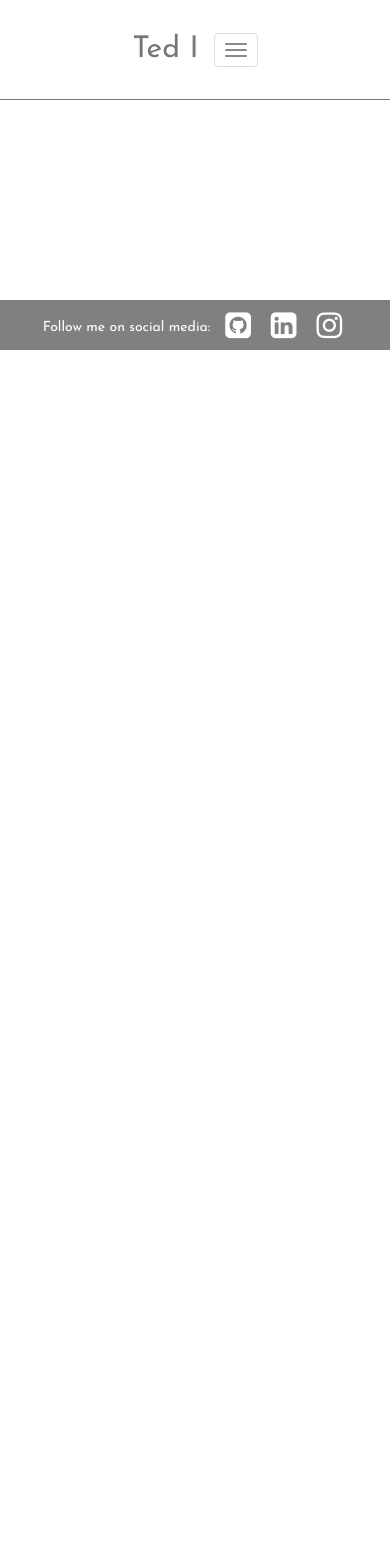
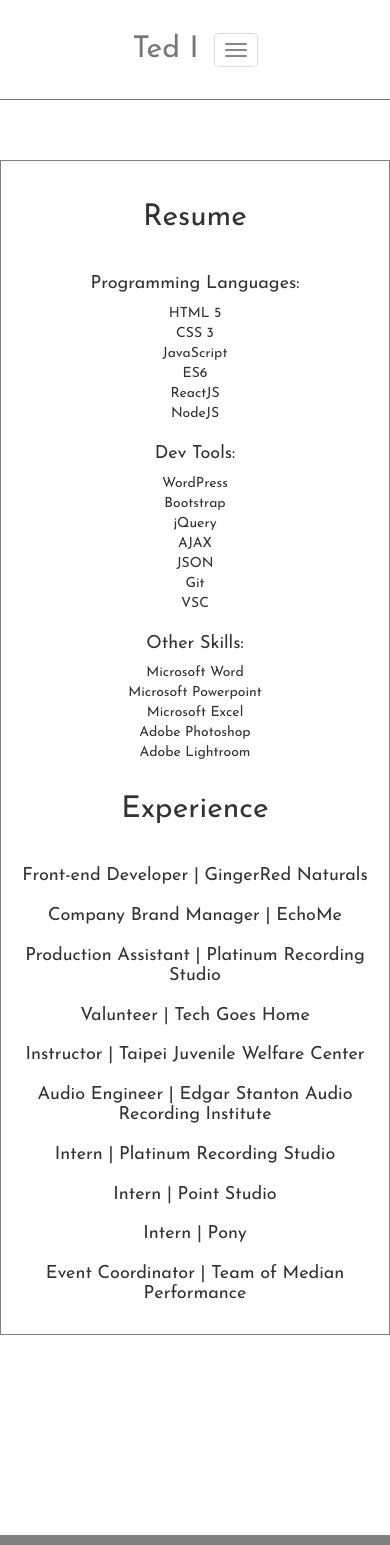
Before and after one commit to tedi0722/portfolio, a React (Create React App) app: page /Resume in a window 390 px wide. Shown: the top 1545 px of the page. Before the commit the page ends 844 px from the top, so only its background shows below. Built offline with nearby package versions, Linux system fonts and the light colour scheme.

Commit message:
second commit

```diff
--- a/src/App.jsx
+++ b/src/App.jsx
@@ -3,6 +3,7 @@
 import { BrowserRouter as Router, Route } from 'react-router-dom';
 import About from './components/about/About';
 import Work from './components/work/Work';
+import Resume from './components/resume/Resume';
 import Contact from './components/contact/Contact';
 import NavBar from './components/navbar/NavBar';
 import GRN from './components/GRN/GRN';
@@ -17,6 +18,7 @@
           <NavBar />
           <Route exact path="/" component={Work} />
           <Route path="/About" component={About} />
+          <Route path="/Resume" component={Resume} />
           <Route path="/Contact" component={Contact} />
           <Route path="/GingerRedNaturals" component={GRN} />
           <Route path="/TriviaGame" component={TriviaGame} />
--- a/src/components/GRN/GRN.jsx
+++ b/src/components/GRN/GRN.jsx
@@ -23,7 +23,7 @@
                         <Col xs={12}>
                             <h3>About This Project</h3>
                                 <hr></hr>
-                            <p>blah blah blah</p>
+                                <p>Lorem ipsum dolor sit amet, consectetur adipiscing elit, sed do eiusmod tempor incididunt ut labore et dolore magna aliqua. Ut enim ad minim veniam, quis nostrud exercitation ullamco laboris nisi ut aliquip ex ea commodo consequat. Duis aute irure dolor in reprehenderit in voluptate velit esse cillum dolore eu fugiat nulla pariatur. Excepteur sint occaecat cupidatat non proident, sunt in culpa qui officia deserunt mollit anim id est laborum. Lorem ipsum dolor sit amet, consectetur adipiscing elit, sed do eiusmod tempor incididunt ut labore et dolore magna aliqua. Ut enim ad minim veniam, quis nostrud exercitation ullamco laboris nisi ut aliquip ex ea commodo consequat. Duis aute irure dolor in reprehenderit in voluptate velit esse cillum dolore eu fugiat nulla pariatur. Excepteur sint occaecat cupidatat non proident, sunt in culpa qui officia deserunt mollit anim id est laborum.</p>
                             <h3>Technologies Involved</h3>
                                 <hr></hr>
                             <ul>
--- a/src/components/contact/Contact.jsx
+++ b/src/components/contact/Contact.jsx
@@ -8,7 +8,7 @@
             <Grid>
                 <Row>
                     <Col xs={12}>
-                    <p className="contact-intro">Please don't desitate to contact me if you have any questions.</p>
+                    <p className="contact-intro">Please don't hesitate to contact me if you have any questions.</p>
                     <p className="contact-intro">You can use the form below, or email me directly at <a href="mailto:tedi0722@gmail.com">tedi0722@gmail.com.</a></p>
                     <form method="POST" action="https://formspree.io/tedi0722@gmail.com">
                     <input className="contact-input" type="text" name="name" placeholder="Your Name"></input>
--- a/src/components/footer/Footer.jsx
+++ b/src/components/footer/Footer.jsx
@@ -8,13 +8,13 @@
             <footer>
                 <div className="social-links">
                 <p>Follow me on social media:</p>
-                <a href="http://google.com" target="_blank" rel="noopener noreferrer">
+                <a href="https://github.com/tedi0722" target="_blank" rel="noopener noreferrer">
                 <i className="fa fa-github-square" aria-hidden="true" />
                 </a>
                 <a href="http://google.com" target="_blank" rel="noopener noreferrer">
                 <i className="fa fa-linkedin-square" aria-hidden="true" />
                 </a>
-                <a href="http://google.com" target="_blank" rel="noopener noreferrer">
+                <a href="https://www.instagram.com/tsi.jpg/" target="_blank" rel="noopener noreferrer">
                 <i className="fa fa-instagram" aria-hidden="true" />
                 </a>
                 </div>
--- a/src/components/navbar/NavBar.jsx
+++ b/src/components/navbar/NavBar.jsx
@@ -19,10 +19,13 @@
                         <NavItem eventKey={1} componentClass={Link} className="tab" href="/" to="/">
                             Work
                         </NavItem>
-                        <NavItem eventKey={2} componentClass={Link} className="tab" href="/" to="/about">
+                        <NavItem eventKey={2} componentClass={Link} className="tab" href="/" to="/About">
                             About
                         </NavItem>
-                        <NavItem eventKey={3} componentClass={Link} className="tab" href="/" to="/contact">
+                        <NavItem eventKey={3} componentClass={Link} className="tab" href="/" to="/Resume">
+                            Resume
+                        </NavItem>
+                        <NavItem eventKey={4} componentClass={Link} className="tab" href="/" to="/Contact">
                             Contact
                         </NavItem>
                     </Nav>
--- /dev/null
+++ b/src/components/resume/Resume.css
@@ -0,0 +1,13 @@
+.resume-wrapper {
+    border: 1px solid grey;
+    padding: 20px;
+    text-align: center;
+    list-style-type: none;
+    width: 960px;
+}
+
+@media (max-width: 1000px) {
+    .resume-wrapper {
+        max-width: 100%;
+    }
+}
--- /dev/null
+++ b/src/components/resume/Resume.jsx
@@ -0,0 +1,97 @@
+import React, { Component } from 'react';
+import { Grid, Row, Col } from 'react-bootstrap';
+import './Resume.css';
+
+export default class Resume extends Component {
+    render () {
+        return (
+            <Grid className="resume-wrapper">
+                <Row>
+                    <Col xs={12}>
+                    <h2 className="resume-title">Resume</h2>
+                    </Col>
+                </Row>
+                <Row>
+                    <Col xs={12} sm={4}>
+                    <h4>Programming Languages:</h4>
+                        <ul className="list-unstyled">
+                            <li>HTML 5</li>
+                            <li>CSS 3</li>
+                            <li>JavaScript</li>
+                            <li>ES6</li>
+                            <li>ReactJS</li>
+                            <li>NodeJS</li>
+                        </ul>
+                    </Col>
+                    <Col xs={12} sm={4}>
+                    <h4>Dev Tools:</h4>
+                        <ul className="list-unstyled">
+                            <li>WordPress</li>
+                            <li>Bootstrap</li>
+                            <li>jQuery</li>
+                            <li>AJAX</li>
+                            <li>JSON</li>
+                            <li>Git</li>
+                            <li>VSC</li>
+                        </ul>
+                    </Col>
+                    <Col xs={12} sm={4}>
+                    <h4>Other Skills:</h4>
+                        <ul className="list-unstyled">
+                            <li>Microsoft Word</li>
+                            <li>Microsoft Powerpoint</li>
+                            <li>Microsoft Excel</li>
+                            <li>Adobe Photoshop</li>
+                            <li>Adobe Lightroom</li>
+                        </ul>
+                    </Col>
+                </Row>
+                <Row>
+                    <Col xs={12}>
+                    <h2 className="resume-title">Experience</h2>
+                    </Col>
+                    <Col xs={12}>
+                    <h4>Front-end Developer | GingerRed Naturals</h4>
+                    <p></p>
+                    </Col>
+                    <Col xs={12}>
+                    <h4>Company Brand Manager | EchoMe</h4>
+                    <p></p>
+                    </Col>
+                    <Col xs={12}>
+                    <h4>Production Assistant | Platinum Recording Studio</h4>
+                    <p></p>
+                    </Col>
+                    <Col xs={12}>
+                    <h4>Valunteer | Tech Goes Home</h4>
+                    <p></p>
+                    </Col>
+                    <Col xs={12}>
+                    <h4>Instructor | Taipei Juvenile Welfare Center</h4>
+                    <p></p>
+                    </Col>
+                    <Col xs={12}>
+                    <h4>Audio Engineer | Edgar Stanton Audio Recording Institute</h4>
+                    <p></p>
+                    </Col>
+                    <Col xs={12}>
+                    <h4>Intern | Platinum Recording Studio</h4>
+                    <p></p>
+                    </Col>
+                    <Col xs={12}>
+                    <h4>Intern | Point Studio</h4>
+                    <p></p>
+                    </Col>
+                    <Col xs={12}>
+                    <h4>Intern | Pony</h4>
+                    <p></p>
+                    </Col>
+                    <Col xs={12}>
+                    <h4>Event Coordinator | Team of Median Performance</h4>
+                    <p></p>
+                    </Col>
+                </Row>
+            </Grid>
+        )
+    }
+}
--- a/src/components/triviagame/TriviaGame.jsx
+++ b/src/components/triviagame/TriviaGame.jsx
@@ -32,7 +32,7 @@
                         <Col xs={12}>
                             <h3>About This Project</h3>
                                 <hr></hr>
-                            <p>blah blah blah</p>
+                                <p>Lorem ipsum dolor sit amet, consectetur adipiscing elit, sed do eiusmod tempor incididunt ut labore et dolore magna aliqua. Ut enim ad minim veniam, quis nostrud exercitation ullamco laboris nisi ut aliquip ex ea commodo consequat. Duis aute irure dolor in reprehenderit in voluptate velit esse cillum dolore eu fugiat nulla pariatur. Excepteur sint occaecat cupidatat non proident, sunt in culpa qui officia deserunt mollit anim id est laborum. Lorem ipsum dolor sit amet, consectetur adipiscing elit, sed do eiusmod tempor incididunt ut labore et dolore magna aliqua. Ut enim ad minim veniam, quis nostrud exercitation ullamco laboris nisi ut aliquip ex ea commodo consequat. Duis aute irure dolor in reprehenderit in voluptate velit esse cillum dolore eu fugiat nulla pariatur. Excepteur sint occaecat cupidatat non proident, sunt in culpa qui officia deserunt mollit anim id est laborum.</p>
                             <h3>Technologies Involved</h3>
                                 <hr></hr>
                             <ul>
```
